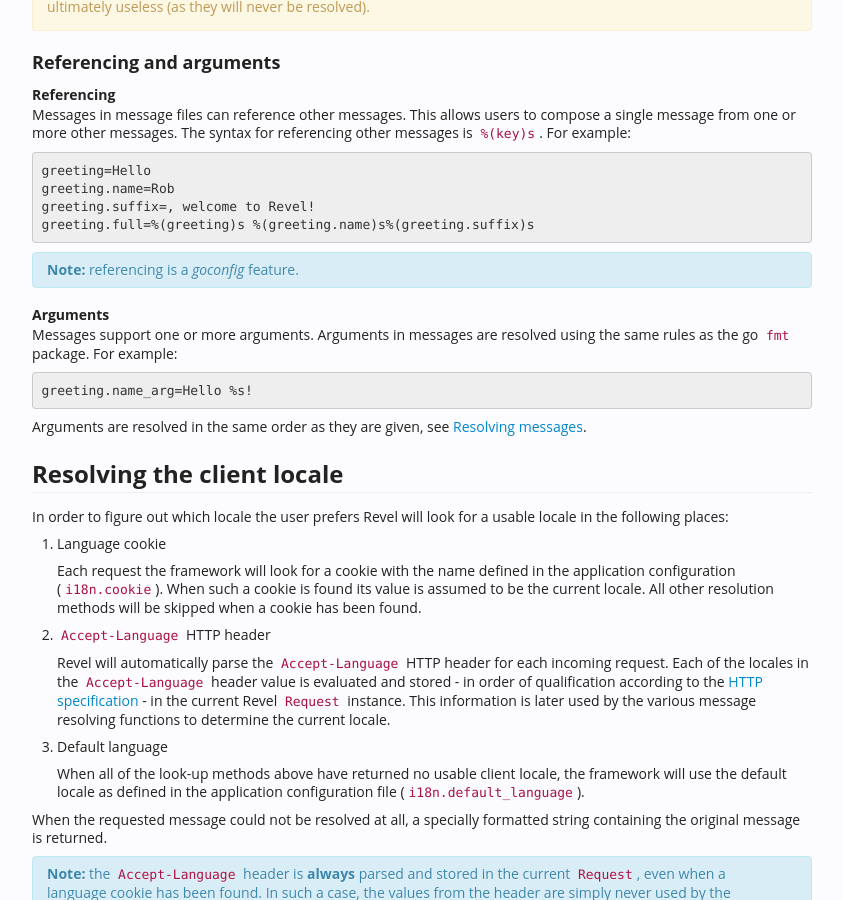
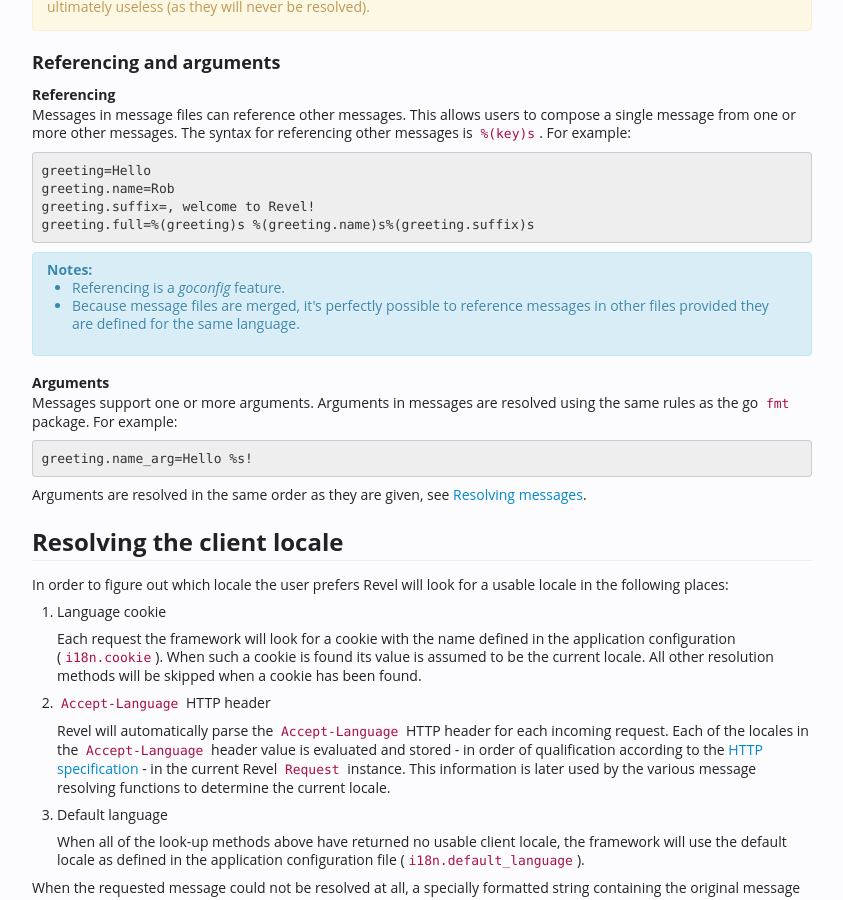
Before and after one commit to revel/revel, a Jekyll site: the page built from manual/i18n-messages.md, in a window 1280 px wide and 900 px high, scrolled down 2086 px. Shown: the whole window, without its empty margins (298-1141 px from the left). Built offline with Jekyll 4.4.1, drawn with Linux system fonts in a browser that asks for light colours.

Commit message:
Updated i18n manual

```diff
--- a/manual/i18n-messages.md
+++ b/manual/i18n-messages.md
@@ -112,7 +112,13 @@ is `%(key)s`. For example:
     greeting.suffix=, welcome to Revel!
     greeting.full=%(greeting)s %(greeting.name)s%(greeting.suffix)s
 
-<div class="alert alert-info"><strong>Note:</strong> referencing is a <em>goconfig</em> feature.</div>
+<div class="alert alert-info">
+    <strong>Notes:</strong>
+    <ul>
+        <li>Referencing is a <em>goconfig</em> feature.</li>
+        <li>Because message files are merged, it's perfectly possible to reference messages in other files provided they are defined for the same language.</li>
+    </ul>
+</div>
 
 #### Arguments
 
```
